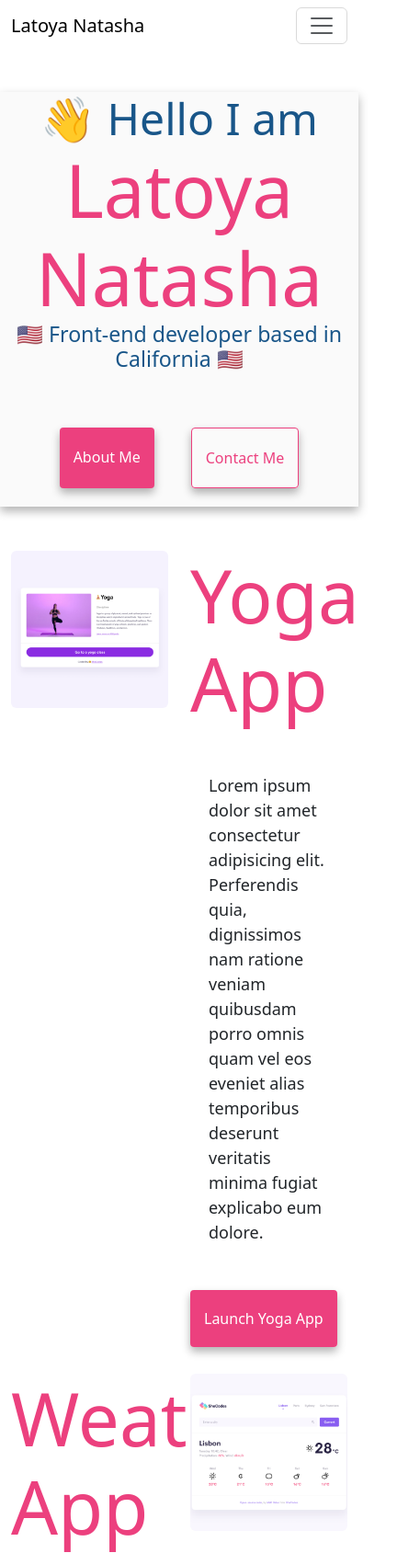
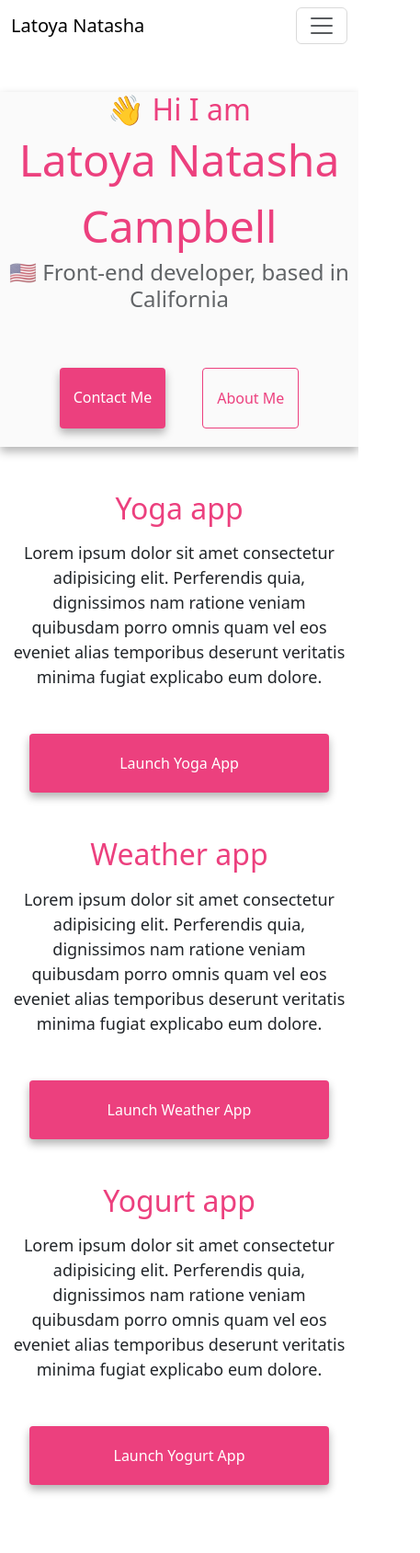
Before and after one commit to LatoyaNatashaC/multiple-pages-static-website, a plain HTML site: page index.html in a window 390 px wide. Shown: the top 1689 px of the page at 92% size, 457 px wide, since content can reach past the window. Drawn offline with nearby package versions, Linux system fonts and the light colour scheme.

Commit message:
project is now responsive on mobile devices

```diff
--- a/css/style.css
+++ b/css/style.css
@@ -1,41 +1,57 @@
 :root {
   --primary-color: #ec407e;
   --secondary-color: #f5f2fe;
-  --Third-color: #195689;
+
+  --background-color: #fafafa;
   --box-shadow: 0 5px 10px rgba(0, 0, 0, 0.3);
-  --background-color: #fafafa;
 }
+
 body {
-  margin-top: 100px;
+  margin: 100px 0;
 }
 .greeting-container {
   background-color: var(--background-color);
   margin: 30px auto;
-  max-width: 600px;
+  max-width: 100%;
   box-shadow: var(--box-shadow);
 }
-h1 {
-  font-size: 48px;
-  margin-top: 5%;
-  margin-bottom: 0%;
-  color: var(--Third-color);
 
+h1,
+h2,
+h3 {
   margin: 0;
 }
+
+h1 {
+  font-size: 96px;
+  color: var(--primary-color);
+}
+
 h2 {
-  font-size: 80px;
-  margin-top: 0%;
-  margin-bottom: 0%;
-  color: #ec407e;
+  font-size: 48px;
+  color: var(--primary-color);
 }
+
+h3 {
+  font-size: 24px;
+  opacity: 0.7;
+}
+
+p {
+  font-size: 18px;
+  line-height: 1.5;
+}
+
 .navigation-links {
   display: flex;
   margin-top: 40px;
   justify-content: center;
 }
+
 .navigation-links a {
   margin: 20px;
 }
+
 .primary-link {
   border-radius: 4px;
   padding: 20px 15px;
@@ -45,6 +61,11 @@ h2 {
   box-shadow: var(--box-shadow);
   color: white;
 }
+
+.primary-link:hover {
+  color: white;
+}
+
 .secondary-link {
   border-radius: 4px;
   padding: 20px 15px;
@@ -52,43 +73,26 @@ h2 {
   text-transform: capitalize;
   color: var(--primary-color);
   border: 1px solid var(--primary-color);
-  box-shadow: var(--box-shadow);
 }
 
-.about-heading {
-  font-size: 96px;
-  color: rgb(33, 37, 47);
-  color: var(--Third-color);
+.homepage-link {
+  color: var(--primary-color);
+  text-align: center;
+  display: block;
 }
-h3 {
-  margin-top: 0%;
-  margin-bottom: 0%;
-  color: var(--Third-color);
 
-  margin: 0;
-}
 .about-paragraphs {
   margin: 30px 0;
 }
+
 .about-paragraphs p {
   margin: 10px;
 }
 
-p {
-  font-size: 18px;
-  line-height: 1.5;
-
-  margin-top: 30px;
-  margin-bottom: 10px;
-  padding: 20px;
-}
-.contact {
-  margin-top: 30px;
-}
 .email-link {
   display: flex;
   justify-content: center;
-  color: var(--Third-color);
+  color: var(--primary-color);
   font-size: 28px;
   text-decoration: none;
 }
@@ -96,15 +100,25 @@ p {
 .email-link:hover {
   text-decoration: underline;
 }
-.img-fluid {
-  max-width: 100%;
-  height: auto;
+
+@media (max-width: 576px) {
+  h1 {
+    font-size: 48px;
+    line-height: 1.5;
+  }
+
+  h2 {
+    font-size: 32px;
+    text-align: center;
+  }
+
+  p {
+    text-align: center;
+  }
+
+  .project-link {
+    display: block;
+    text-align: center;
+    margin: 0 20px;
+  }
 }
-.img {
-  vertical-align: middle;
-}
-
-.homepage-container {
-  margin-right: 50px;
-  margin-left: 50px;
-}
--- a/index.html
+++ b/index.html
@@ -2,7 +2,7 @@
 <html lang="en">
   <head>
     <meta charset="UTF-8" />
-    <meta name="description" content="multiple pages static website tutorial" />
+    <meta name="viewport" content="width=device-width, initial-scale=1.0" />
     <link
       href="https://cdn.jsdelivr.net/npm/bootstrap@5.3.3/dist/css/bootstrap.min.css"
       rel="stylesheet"
@@ -15,7 +15,7 @@
       crossorigin="anonymous"
     ></script>
     <title>Front-end developer-Latoya Natasha</title>
-    <link rel="stylesheet" href="/css/style.css" />
+    <link rel="stylesheet" href="css/style.css" />
   </head>
   <body>
     <nav class="navbar navbar-expand-lg navbar-light fixed-top">
@@ -48,34 +48,35 @@
       </div>
     </nav>
     <div class="greeting-container">
-      <h1 class="text-center">👋 Hello I am</h1>
-      <h2 class="text-center">Latoya Natasha</h2>
-      <h3 class="text-center">🇺🇸 Front-end developer based in California 🇺🇸</h3>
+      <h2 class="text-center">👋 Hi I am</h2>
+      <h1 class="text-center">Latoya Natasha Campbell</h1>
+      <h3 class="text-center">🇺🇸 Front-end developer, based in California</h3>
       <div class="navigation-links mb-5">
-        <a href="about.html" class="primary-link" title="About Latoya Natasha"
-          >About Me</a
+        <a
+          href="/about.html#contact"
+          class="primary-link"
+          title="Contact Latoya Natasha"
+          >Contact me</a
         >
-
         <a
-          href="about.html#important"
+          href="/about.html"
           class="secondary-link"
-          title="Contact Latoya Natasha"
-          >Contact Me</a
+          title="About Latoya Natasha"
+          >About me</a
         >
       </div>
     </div>
-
     <div class="container">
       <div class="row">
-        <div class="col-6">
+        <div class="col-sm-6">
           <img
-            src="images/yoga.png"
-            alt="yoga project"
-            class="img-fluid rounded"
+            src="/images/yoga.png"
+            alt="Yoga project "
+            class="img-fluid rounded d-none d-sm-block"
           />
         </div>
-        <div class="col-6">
-          <h2 class="mb-3">Yoga App</h2>
+        <div class="col-sm-6">
+          <h2 class="mb-3">Yoga app</h2>
           <p>
             Lorem ipsum dolor sit amet consectetur adipisicing elit. Perferendis
             quia, dignissimos nam ratione veniam quibusdam porro omnis quam vel
@@ -83,13 +84,15 @@
             explicabo eum dolore.
           </p>
           <div class="mt-5">
-            <a href="#" class="primary-link">Launch Yoga App</a>
+            <a href="#" class="primary-link project-link" title="Yoga project"
+              >Launch Yoga App</a
+            >
           </div>
         </div>
       </div>
       <div class="row mt-5">
-        <div class="col-6">
-          <h2 class="mb-3">Weather App</h2>
+        <div class="col-sm-6">
+          <h2 class="mb-3">Weather app</h2>
           <p>
             Lorem ipsum dolor sit amet consectetur adipisicing elit. Perferendis
             quia, dignissimos nam ratione veniam quibusdam porro omnis quam vel
@@ -97,27 +100,32 @@
             explicabo eum dolore.
           </p>
           <div class="mt-5">
-            <a href="#" class="primary-link">Launch Weather App</a>
+            <a
+              href="#"
+              class="primary-link project-link"
+              title="Weather project"
+              >Launch Weather App</a
+            >
           </div>
         </div>
-        <div class="col-6">
+        <div class="col-sm-6">
           <img
-            src="images/weather.png"
-            alt="weather project"
-            class="img-fluid rounded"
+            src="/images/weather.png"
+            class="img-fluid rounded d-none d-sm-block"
+            alt="Weather project"
           />
         </div>
       </div>
-      <div class="row">
-        <div class="col-6">
+      <div class="row mt-5">
+        <div class="col-sm-6">
           <img
-            src="images/yogurt.png"
-            alt="yogurt project"
-            class="img-fluid rounded"
+            src="/images/yogurt.png"
+            class="img-fluid rounded d-none d-sm-block"
+            alt="Yogurt project"
           />
         </div>
-        <div class="col-6">
-          <h2 class="mb-3">Yogurt App</h2>
+        <div class="col-sm-6">
+          <h2 class="mb-3">Yogurt app</h2>
           <p>
             Lorem ipsum dolor sit amet consectetur adipisicing elit. Perferendis
             quia, dignissimos nam ratione veniam quibusdam porro omnis quam vel
@@ -125,7 +133,12 @@
             explicabo eum dolore.
           </p>
           <div class="mt-5">
-            <a href="#" class="primary-link">Launch Yoga App</a>
+            <a
+              href="#"
+              class="primary-link project-link"
+              title="Weather project"
+              >Launch Yogurt App</a
+            >
           </div>
         </div>
       </div>
```
Also changed, not shown: about.html (+20 -20 lines).
